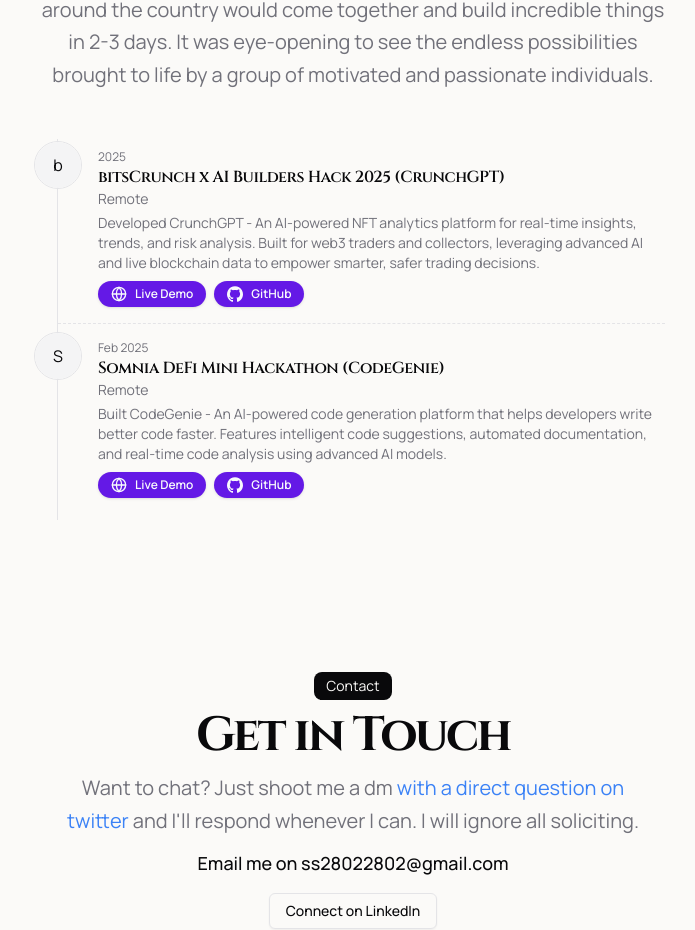
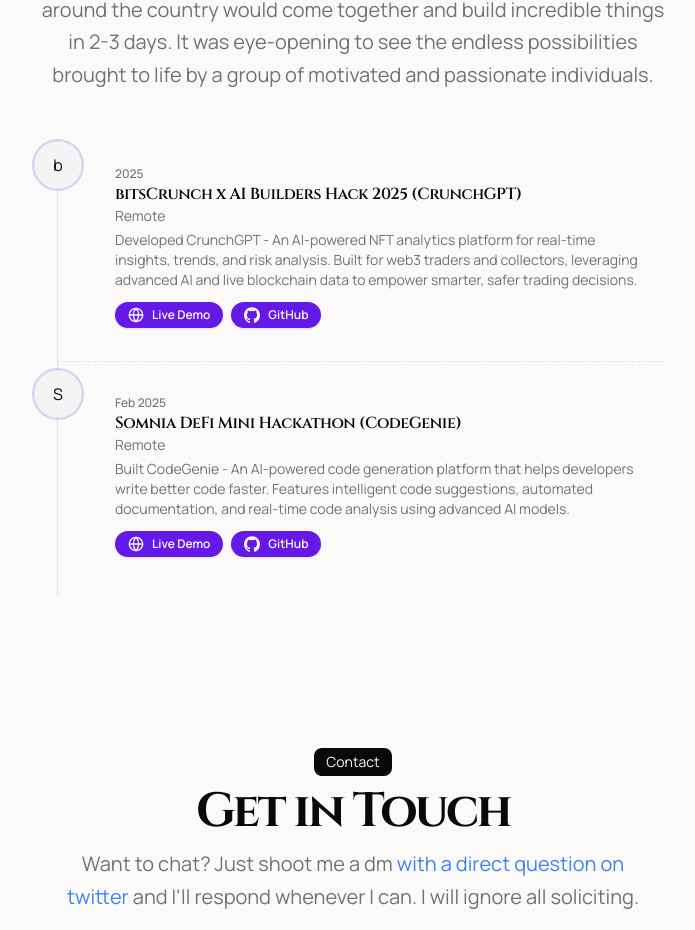
Before and after one commit to ShivamSoni20/ShivamSoni, a Next.js app: page / in a window 1280 px wide. Shown: the part 2993-3923 px from the top of the page, without its empty margins (287-982 px from the left). Built offline with nearby package versions, Linux system fonts and the light colour scheme.

Commit message:
feat: animate hackathon cards with slide and scale effects

```diff
--- a/src/components/hackathon-card.tsx
+++ b/src/components/hackathon-card.tsx
@@ -1,6 +1,10 @@
+"use client";
+
 import { Avatar, AvatarFallback, AvatarImage } from "@/components/ui/avatar";
 import { Badge } from "@/components/ui/badge";
+import { motion } from "framer-motion";
 import Link from "next/link";
+import { useState } from "react";
 
 interface Props {
   title: string;
@@ -23,19 +27,50 @@
   image,
   links,
 }: Props) {
+  const [isHovered, setIsHovered] = useState(false);
+
   return (
-    <li className="relative ml-10 py-4">
-      <div className="absolute -left-16 top-2 flex items-center justify-center bg-white/10 backdrop-blur-sm rounded-full">
-        <Avatar className="border size-12 m-auto">
+    <motion.li
+      className="relative ml-10 py-4"
+      initial={{ opacity: 0, x: -20 }}
+      animate={{ opacity: 1, x: 0 }}
+      transition={{ duration: 0.5 }}
+      onHoverStart={() => setIsHovered(true)}
+      onHoverEnd={() => setIsHovered(false)}
+    >
+      <motion.div
+        className="absolute -left-16 top-2 flex items-center justify-center bg-white/10 backdrop-blur-sm rounded-full"
+        whileHover={{ scale: 1.1, rotate: 5 }}
+        transition={{ duration: 0.3 }}
+      >
+        <Avatar className="border size-12 m-auto ring-2 ring-primary/20 transition-all duration-300 hover:ring-primary/50">
           <AvatarImage src={image} alt={title} className="object-contain" />
           <AvatarFallback>{title[0]}</AvatarFallback>
         </Avatar>
-      </div>
-      <div className="flex flex-1 flex-col justify-start gap-1">
+      </motion.div>
+
+      <motion.div
+        className="flex flex-1 flex-col justify-start gap-1 p-4 rounded-lg transition-all duration-300"
+        animate={
+          isHovered
+            ? {
+              backgroundColor: "rgba(139, 92, 246, 0.05)",
+              borderColor: "rgba(139, 92, 246, 0.3)",
+            }
+            : {}
+        }
+        style={{
+          border: "1px solid transparent",
+        }}
+      >
         {dates && (
-          <time className="text-xs text-muted-foreground">{dates}</time>
+          <time className="text-xs text-muted-foreground font-medium">
+            {dates}
+          </time>
         )}
-        <h2 className="font-semibold leading-none">{title}</h2>
+        <h2 className="font-semibold leading-none group-hover:text-primary transition-colors duration-300">
+          {title}
+        </h2>
         {location && (
           <p className="text-sm text-muted-foreground">{location}</p>
         )}
@@ -44,19 +79,28 @@
             {description}
           </span>
         )}
-      </div>
+
         {links && links.length > 0 && (
-        <div className="mt-2 flex flex-row flex-wrap items-start gap-2">
+          <motion.div
+            className="mt-2 flex flex-row flex-wrap items-start gap-2"
+            initial={{ opacity: 0, y: 10 }}
+            animate={{ opacity: 1, y: 0 }}
+            transition={{ delay: 0.2 }}
+          >
             {links?.map((link, idx) => (
               <Link href={link.href} key={idx}>
-              <Badge key={idx} title={link.title} className="flex gap-2">
+                <Badge
+                  title={link.title}
+                  className="flex gap-2 hover:bg-primary hover:text-primary-foreground transition-all duration-300 hover:scale-105 hover:shadow-glow-sm"
+                >
                   {link.icon}
                   {link.title}
                 </Badge>
               </Link>
             ))}
-        </div>
+          </motion.div>
         )}
-    </li>
+      </motion.div>
+    </motion.li>
   );
 }
```
Lines whose indentation alone changed are shown as unchanged.
